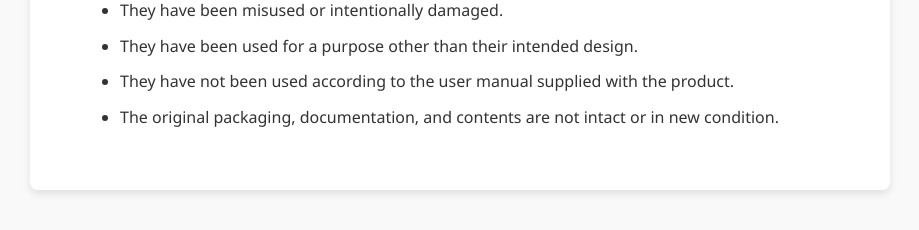
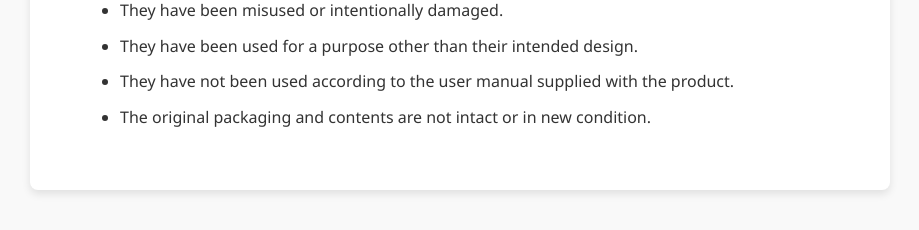
Before and after one commit to bryansine/Timea_classic, a Django app: page /refund in a window 1280 px wide. Shown: the part 1282-1512 px from the top of the page, without its empty margins (180-1099 px from the left). Run offline with Django 5.2, Linux system fonts and the light colour scheme.

```diff
--- a/timea_classic/core/templates/core/refund.html
+++ b/timea_classic/core/templates/core/refund.html
@@ -118,7 +118,7 @@
                 <li>They have been misused or intentionally damaged.</li>
                 <li>They have been used for a purpose other than their intended design.</li>
                 <li>They have not been used according to the user manual supplied with the product.</li>
-                <li>The original packaging, documentation, and contents are not intact or in new condition.</li>
+                <li>The original packaging and contents are not intact or in new condition.</li>
             </ul>
         </div>
     </div>
```
